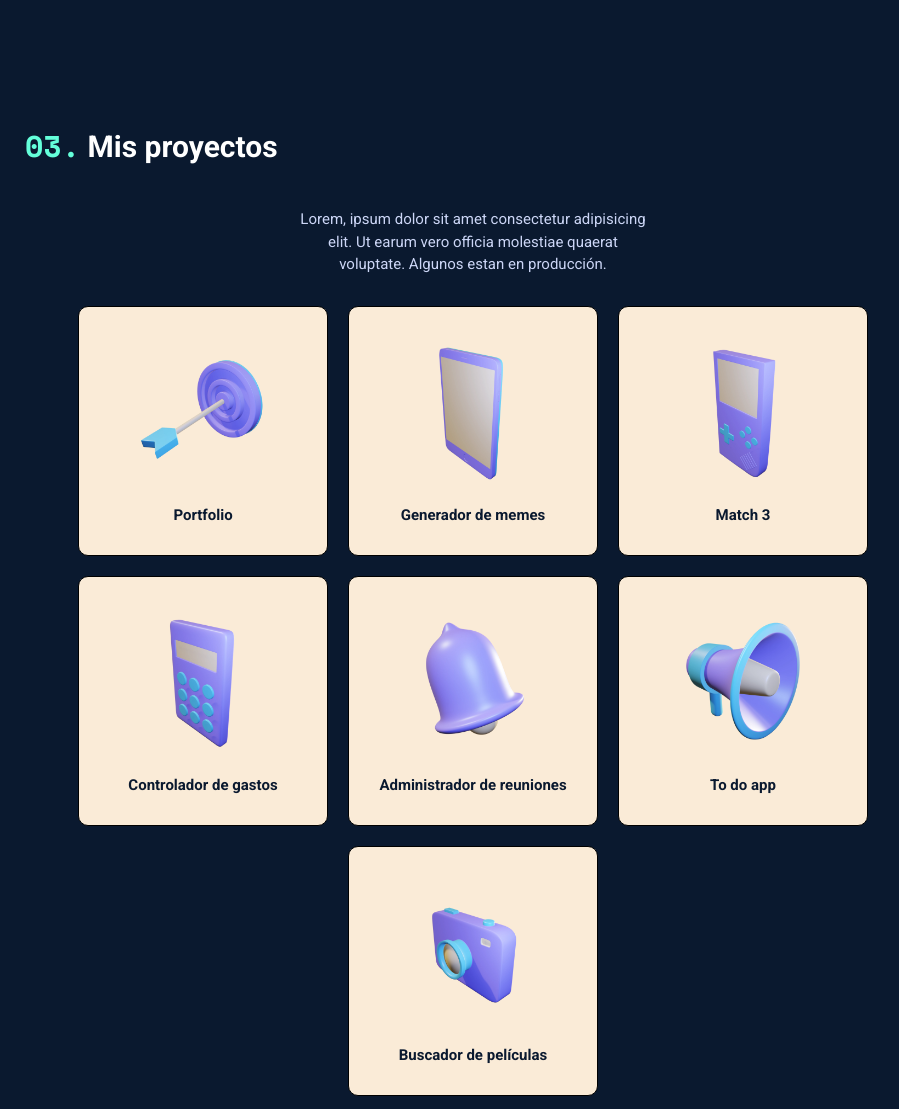
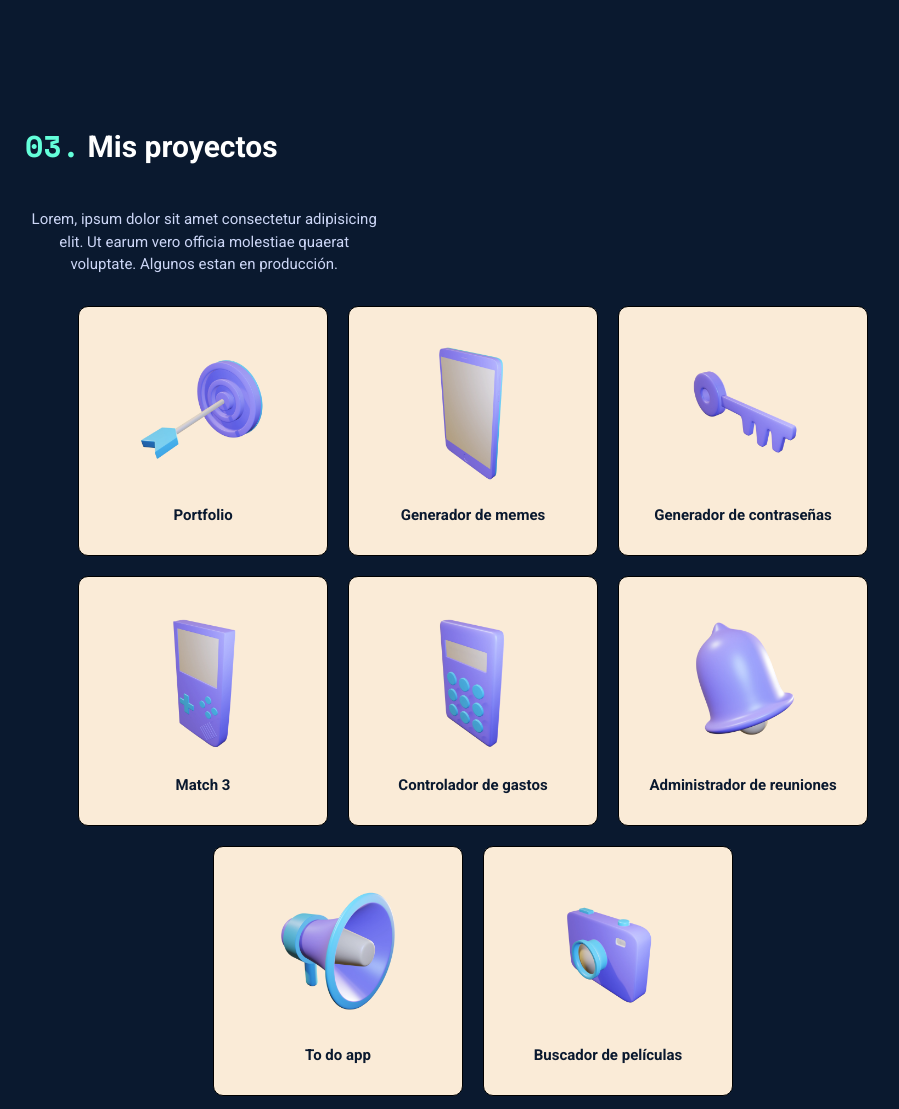
Before and after one commit to andreaeba/portfolio-andrea-bermudez, a plain HTML site: page index.html in a window 1280 px wide. Shown: the part 3075-4184 px from the top of the page, without its empty margins (167-1066 px from the left). Drawn offline with nearby package versions, Linux system fonts and the light colour scheme.

Commit message:
update projects!

```diff
--- a/index.html
+++ b/index.html
@@ -156,35 +156,57 @@
             <h3 class="margin-top"><span>03.</span> Mis proyectos</h3>
             <div class="projects-section">
                 <p>Lorem, ipsum dolor sit amet consectetur adipisicing elit. Ut earum vero officia molestiae quaerat voluptate. Algunos estan en producción.</p>
+
                 <div class="projects">
+
+                    <a href="#sobre-mi">
                         <div class="project-card display-column">
                             <img src="./assets/icons-project/1-portfolio.png" alt="Imagen de dardo dando en el objetivo">
                             <span>Portfolio</span>
                         </div>
+                    </a>
+                    <a href="https://andreaeba.github.io/matcheADAs/" target="_blank">
                         <div class="project-card display-column">
                             <img src="./assets/icons-project/2-generador-memes.png" alt="Imagen de smartphone">
                             <span>Generador de memes</span>
                         </div>
+                    </a>
+                    <a href="https://andreaeba.github.io/generador-de-contrasenias/" target="_blank">
+                        <div class="project-card display-column">
+                            <img src="./assets/icons-project/8-generador-contrasenias.png" alt="Imagen de una llave">
+                            <span>Generador de contraseñas</span>
+                        </div>
+                    </a>
+                    <a href="https://andreaeba.github.io/generador-de-contrasenias/" target="_blank">
                         <div class="project-card display-column">
                             <img src="./assets/icons-project/3-match-3.png" alt="Imagen de consola de videojuegos">
                             <span>Match 3</span>
                         </div>
+                    </a>
+                    <a href="" target="_blank">
                         <div class="project-card display-column">
                             <img src="./assets/icons-project/4-controlador-gastos.png" alt="Imagen de calculadora">
                             <span>Controlador de gastos</span>
                         </div>
+                    </a>
+                    <a href="" target="_blank">
                         <div class="project-card display-column">
                             <img src="./assets/icons-project/5-administrador-reuniones.png" alt="Imagen de campaa">
                             <span>Administrador de reuniones</span>
                         </div>
+                    </a>
+                    <a href="" target="_blank">
                         <div class="project-card display-column">
                             <img src="./assets/icons-project/6-to-do-app.png" alt="Imagen de bocina">
                             <span>To do app</span>
                         </div>
+                    </a>
+                    <a href="" target="_blank">
                         <div class="project-card display-column">
                             <img src="./assets/icons-project/7-buscador-peliculas.png" alt="Imagen de cámara">
                             <span>Buscador de películas</span>
                         </div>
+                    </a>
                 </div>
             </div>
         </div>
--- a/proyectos.css
+++ b/proyectos.css
@@ -2,6 +2,16 @@
     display: flex;
     flex-direction: column;
     align-items: center;
+    justify-content: center;
+}
+
+.projects{
+    display: flex;
+    flex-wrap: wrap;
+    max-width: 900px;
+    justify-content: center;
+    text-align: center;
+
 }
 
 .projects-section p{
@@ -11,14 +21,6 @@
     padding: 20px 0px;
     text-align: center;
     line-height: 1.5;
-}
-
-.projects{
-    display: flex;
-    flex-wrap: wrap;
-    max-width: 900px;
-    justify-content: center;
-
 }
 .project-card {
     width: 250px;
```
Also changed, not shown: assets/icons-project/8-generador-contrasenias.png (added). Lines whose indentation alone changed are shown as unchanged.
